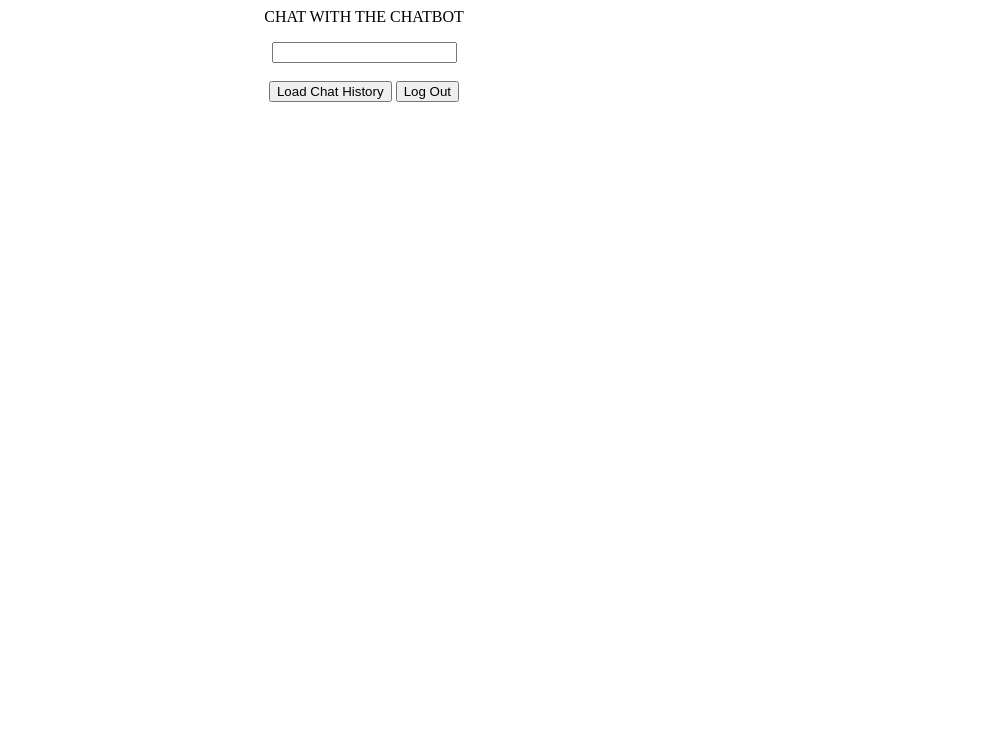
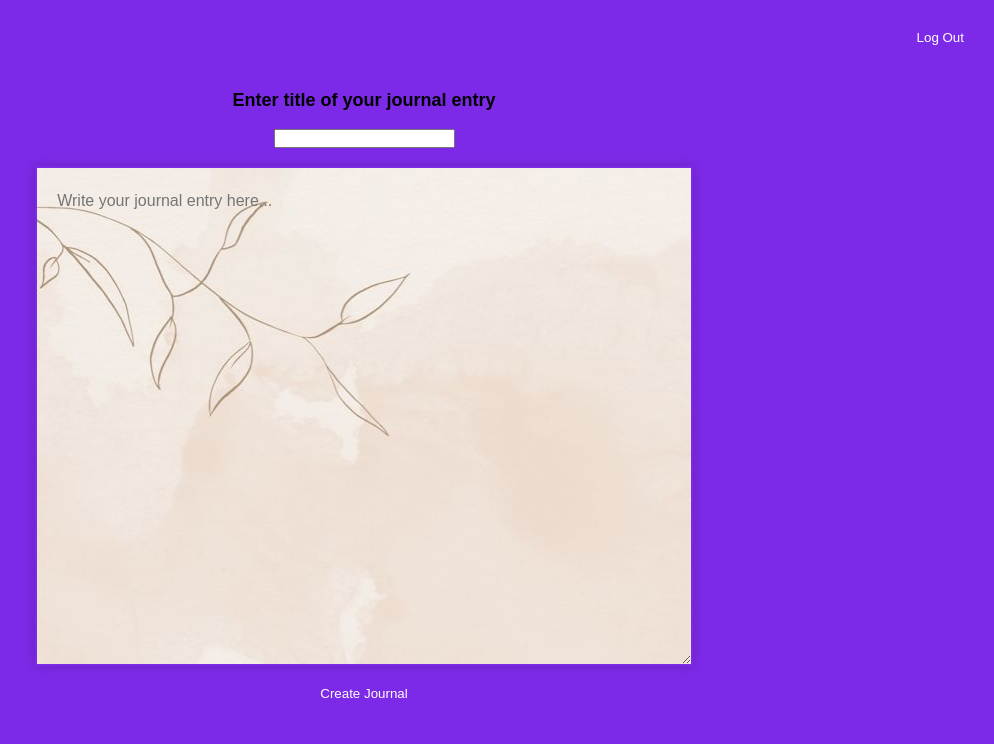
Before and after one commit to itsnotnehav/Project, a website: page static/chatbot.html in a window 1280 px wide. Shown: the whole page, without its empty margins (276-1270 px from the left). Drawn offline with Linux system fonts and the light colour scheme.

Commit message:
Made some UI changes and added Journal entry feature.

```diff
--- a/static/chatbot.html
+++ b/static/chatbot.html
@@ -1,49 +1,58 @@
 <html>
     <head>
+        <meta charset="UTF-8">
+        <meta name="viewport" content="width=device-width, initial-scale=1.0">
+        <link rel="stylesheet" type="text/css" href="chatbotStyle.css"> <!-- Add this line to link your CSS file -->
         <title>Chat</title>
     </head>
     <body>
-        <center>
-        <p id="chatLog">CHAT WITH THE CHATBOT<br></p>
-        <input type = "text" id = "ques" name = "ques" onkeydown = "if (event.keyCode == 13) {chat()}"> <br> <br>
-        <!-- When pressed enter, function chat will be called. -->
-        <button type = "button" onclick = "loadChatHistory()">Load Chat History</button>
-        <button type = "button" onclick = "logout()">Log Out</button>
-        </center>
+        <div class="center-content">
+            <h2>Enter title of your journal entry</h2>
+            <br>
+            <input type="text" id="journal-title"> <!-- Added input field -->
+            <br>
+            <textarea id="journal-entry" placeholder="Write your journal entry here..."></textarea>
+            <button type="button" onclick="chat()">Create Journal</button>
+            <!-- <button type="button" onclick="loadChatHistory()">Load Previous Journal Entries</button> -->
+            <button type="button" class="logout-button" onclick="logout()">Log Out</button>
+        </div>
+
         <script>
 
-            async function loadChatHistory() {
-                const usern = localStorage.getItem('un') // getting the username from index.html (through local storage)
-                const toApi = {usern} // which we want to send to the backend.
-                const options = {
-                    method : 'POST',
-                    headers : {
-                        'Content-Type' : 'application/json'
-                    },
-                body : JSON.stringify(toApi)
-                };
-                const respo = await fetch('/api/chatHistory', options)  // sends the username to "/api/chatHistory in server
-                // and holds response in respo variable"
-                const json = await respo.json() // converts the response from server; into json.
-                if (json.status === 'okay') { // Displaying the chat history.
-                    var history = json.chathis
-                    for (var i = 0; i < history.length; i++) {
-                        document.getElementById("chatLog").innerHTML += usern + ' : ' + history[i].user + '<br>' + 'ChatBot : ' + history[i].bot + '<br>'
-                    }
-                }
+            // async function loadChatHistory() {
+            //     const usern = localStorage.getItem('un') // getting the username from index.html (through local storage)
+            //     const toApi = {usern} // which we want to send to the backend.
+            //     const options = {
+            //         method : 'POST',
+            //         headers : {
+            //             'Content-Type' : 'application/json'
+            //         },
+            //     body : JSON.stringify(toApi)
+            //     };
+            //     const respo = await fetch('/api/chatHistory', options)  // sends the username to "/api/chatHistory in server
+            //     // and holds response in respo variable"
+            //     const json = await respo.json() // converts the response from server; into json.
+            //     if (json.status === 'okay') { // Displaying the chat history.
+            //         var history = json.chathis
+            //         for (var i = 0; i < history.length; i++) {
+            //             document.getElementById("chatLog").innerHTML += usern + ' : ' + history[i].user + '<br>' + 'ChatBot : ' + history[i].bot + '<br>'
+            //         }
+            //     }
 
-            }
+            // }
 
             function logout() {
             window.location.href = "index.html"
             }
-
             async function chat() {
                 const usern = localStorage.getItem('un') //current username.
-                const ques = document.getElementById("ques").value // message entered by the user.
-                document.getElementById("ques").value = "" // After hitting enter, the message typed earlier disappears.
-                document.getElementById("chatLog").innerHTML += usern + ' : ' + ques + "<br>" // Displaying the message entered by the user.
-                const data = {ques, usern}; // which we want to send to the backend.
+                const journalTitle = document.getElementById("journal-title").value
+                const journalEntry = document.getElementById("journal-entry").value // message entered by the user.
+                // document.getElementById("ques").value = "" // After hitting enter, the message typed earlier disappears.
+                // document.getElementById("chatLog").innerHTML += usern + ' : ' + ques + "<br>" // Displaying the message entered by the user.
+                const timestamp = new Date().getTime();
+                const currentTimestampMilliseconds = Math.floor(timestamp / 1000);
+                const data = {journalTitle, journalEntry, currentTimestampMilliseconds, usern}; // which we want to send to the backend.
                 const options = {
                     method : 'POST',
                     headers : {
@@ -54,8 +63,12 @@
                 const respo = await fetch('/api', options) // will send the data (message entered by the user) to '/api' in server,
                 // in the form of json and stores the response from the server in respo variable.
                 const json = await respo.json() // converts the response from server; into json.
-                if (json.status === 'okay') { // Displaying the reply of the chatbot.
-                document.getElementById("chatLog").innerHTML += 'Bot : ' + json.ans + "<br>"
+                if (json.status === 'okay') {
+                    //empty the textbox and title box.
+                    //maybe give a notification or an alert saying that the journal has been created and saved.
+                    alert("Journal entry successfully saved!");
+                    document.getElementById("journal-title").value = ""
+                    document.getElementById("journal-entry").value = ""
             }
         }
         </script>
--- /dev/null
+++ b/static/chatbotStyle.css
@@ -0,0 +1,97 @@
+/* Global Styles */
+* {
+    margin: 0;
+    padding: 0;
+    box-sizing: border-box;
+    font-family: "Poppins", sans-serif;
+  }
+
+  body {
+    min-height: 100vh;
+    display: flex;
+    align-items: center;
+    justify-content: center;
+    background: #7d2ae8;
+    padding: 30px;
+  }
+
+  center {
+    flex-direction: column;
+    text-align: center;
+  }
+
+  /* Page Title */
+  p#chatLog {
+    background-color: #7d2ae8;
+    color: #fff;
+    font-size: 24px;
+    padding: 20px 0;
+  }
+
+  /* Input and Buttons */
+  input#ques {
+    margin: 10px 0;
+    padding: 5px;
+    font-size: 16px;
+    border: none;
+    border-bottom: 2px solid rgba(180, 35, 35, 0.89);
+    outline: none;
+    width: 80%;
+  }
+
+  button {
+    margin: 10px;
+    padding: 10px 20px;
+    background: #7d2ae8;
+    color: #fff;
+    border: none;
+    border-radius: 6px;
+    cursor: pointer;
+    transition: all 0.4s ease;
+  }
+
+  button:hover {
+    background: #5b13b9;
+  }
+
+  /* Chat History Styling */
+  /* #chatLog {
+    max-width: 80%;
+    margin: 0 auto;
+    background-color: #fff;
+    color: #333;
+    padding: 20px;
+    border-radius: 10px;
+    box-shadow: 0 5px 10px rgba(0, 0, 0, 0.2);
+  } */
+  .logout-button {
+    position: absolute;
+    top: 10px; /* Adjust the top position as needed */
+    right: 10px; /* Adjust the left position as needed */
+  }
+  h2 {
+    font-size: 18px; /* Adjust the font size as needed */
+    margin-top: 10px; /* Add margin to push it to the top */
+  }
+  #journal-entry {
+    width: 250%;
+    height: 500px; /* Adjust the height as needed */
+    border: 2px solid #7d2ae8; /* Border color */
+    padding: 20px;
+    font-size: 16px;
+    font-family: "Poppins", sans-serif; /* Use your desired font */
+    line-height: 1.6;
+    background: url('diaryy.jpg') no-repeat;
+    /* background-size: contain;    */
+    color: #333; /* Text color */
+    box-shadow: 0 0 10px rgba(0, 0, 0, 0.2); /* Add shadow for the diary page effect */
+}
+.center-content {
+    display: flex;
+    flex-direction: column;
+    align-items: center;
+    text-align: center;
+    margin: 0 auto;
+    max-width: 600px; /* Adjust the maximum width as needed */
+    padding: 20px;
+}
```
Also changed, not shown: server.js (+13 -24 lines), static/index.html (+2 -2 lines), static/style.css (+10 -8 lines), static/Diary.jpg (added), static/diary2.png (added), static/diary3.jpg (added), static/diary4.jpg (added), static/diary5.jpg (added), static/diary6.jpg (added), static/diaryy.jpg (added), static/finallll.jpg (added), static/myJournal2.jpg (added).
